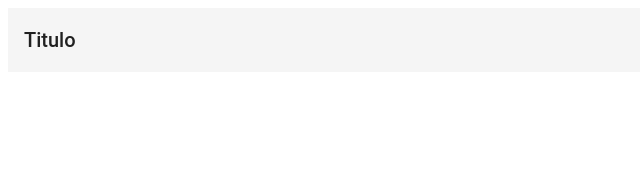
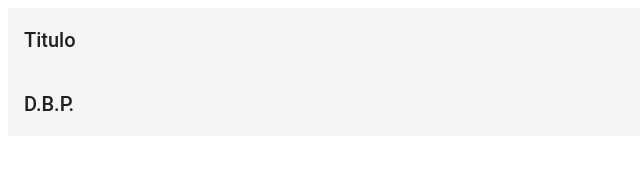
Before and after one commit to blancoparis-tfc/EsqueletoAngular, an Angular app: page / in a window 1280 px wide. Shown: the top 186 px of the page, without its empty margins (0-640 px from the left). Built offline with nearby package versions, Linux system fonts and the light colour scheme.

Commit message:
Actualización de las versiones

```diff
--- a/package.json
+++ b/package.json
@@ -13,13 +13,13 @@
   "private": true,
   "dependencies": {
     "@angular/animations": "^5.0.0",
-    "@angular/cdk": "^5.0.0-rc0",
+    "@angular/cdk": "github:angular/cdk-builds",
     "@angular/common": "^5.0.0",
     "@angular/compiler": "^5.0.0",
     "@angular/core": "^5.0.0",
     "@angular/forms": "^5.0.0",
     "@angular/http": "^5.0.0",
-    "@angular/material": "^5.0.0-rc0",
+    "@angular/material": "github:angular/material2-builds",
     "@angular/platform-browser": "^5.0.0",
     "@angular/platform-browser-dynamic": "^5.0.0",
     "@angular/router": "^5.0.0",
@@ -29,7 +29,7 @@
     "zone.js": "^0.8.14"
   },
   "devDependencies": {
-    "@angular/cli": "1.5.0",
+    "@angular/cli": "^1.5.0",
     "@angular/compiler-cli": "^5.0.0",
     "@angular/language-service": "^5.0.0",
     "@types/jasmine": "~2.5.53",
--- a/src/app/app.component.html
+++ b/src/app/app.component.html
@@ -1,3 +1,10 @@
-<mat-toolbar> Titulo </mat-toolbar>
+<mat-toolbar>
+  <mat-toolbar-row>
+    <span>Titulo</span>
+  </mat-toolbar-row>
+  <mat-toolbar-row>
+    <span>D.B.P.</span>
+  </mat-toolbar-row>
+</mat-toolbar>
 
 <router-outlet></router-outlet>
--- a/src/styles.css
+++ b/src/styles.css
@@ -1,2 +1,2 @@
 /* You can add global styles to this file, and also import other style files */
-@import "~@angular/material/prebuilt-themes/indigo-pink.css";
+@import "@angular/material/prebuilt-themes/indigo-pink.css";
```
Also changed, not shown: 1 other file (tests, documents, lock files or other folders).
